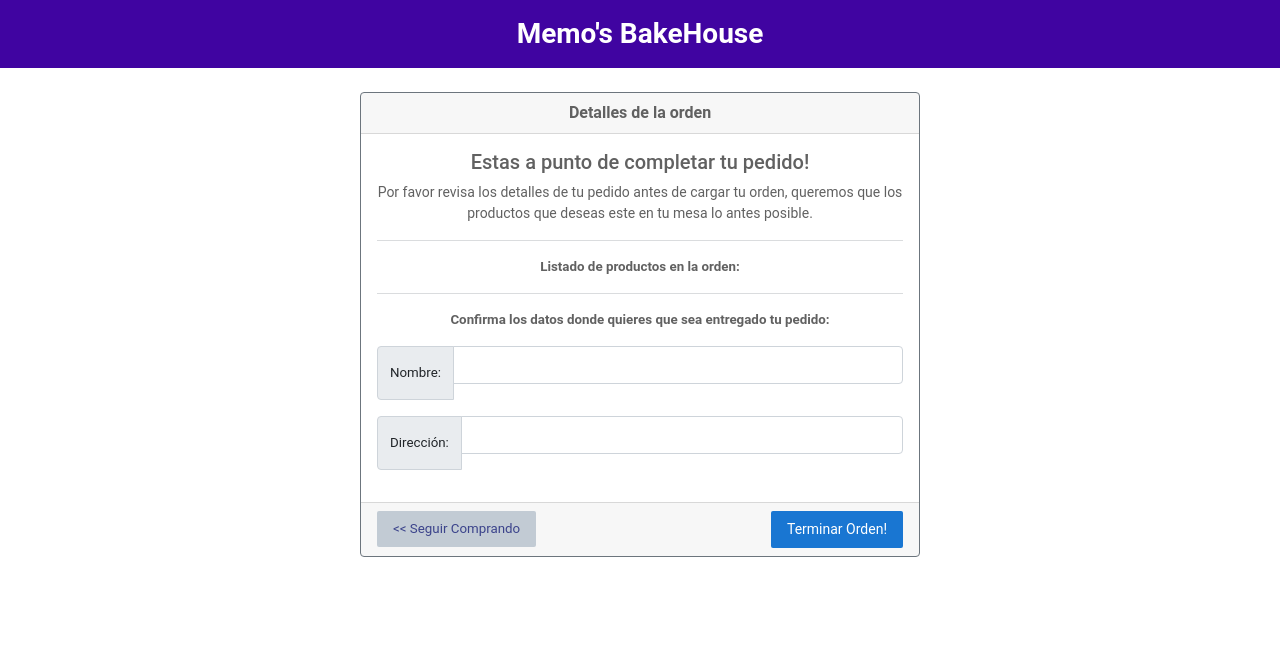
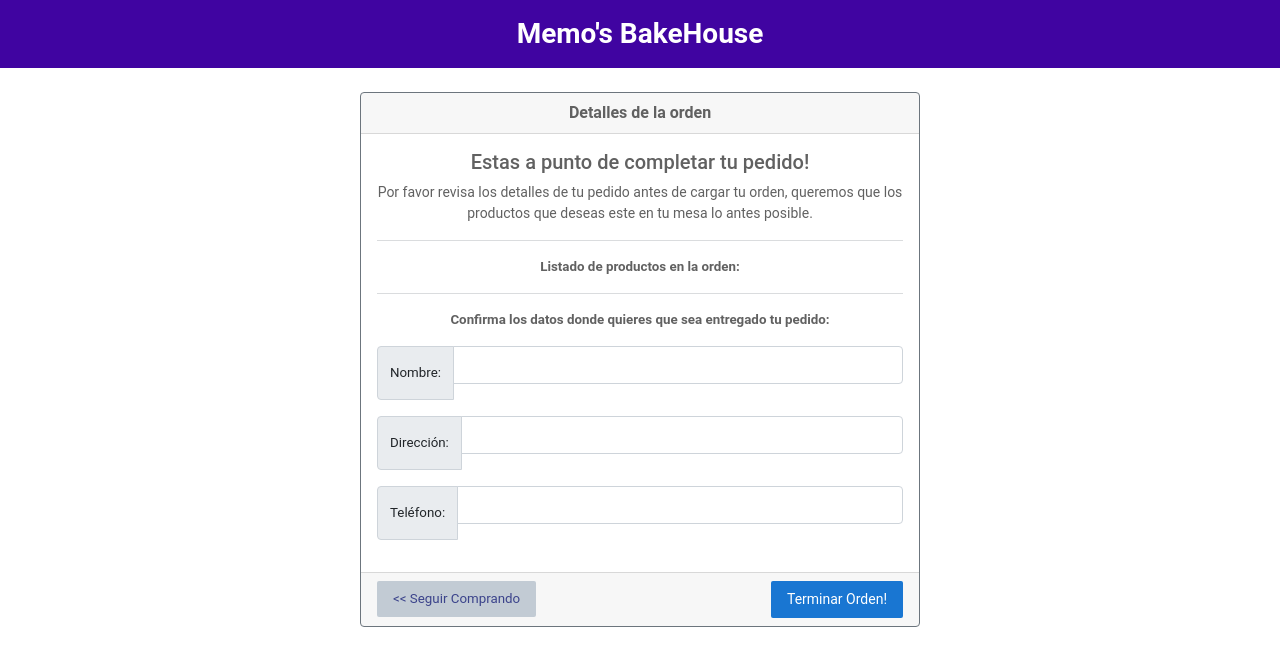
Before and after one commit to guilgart/angular-d8aucr-2z5rld, an Angular app: page /cart in a window 1280 px wide. Shown: the top 666 px of the page. Built offline with nearby package versions, Linux system fonts and the light colour scheme.

Commit message:
2 files modified

```diff
--- a/src/app/cart/cart.component.html
+++ b/src/app/cart/cart.component.html
@@ -42,9 +42,9 @@
                   >Nombre:</span
                 >
                 <input
-                  id="name"
+                  id="nombre"
                   type="text"
-                  formControlName="name"
+                  formControlName="nombre"
                   class="form-control"
                 />
               </div>
@@ -59,13 +59,29 @@
                 >Direcci&oacute;n:</span
               >
               <input
-                id="address"
+                id="direccion"
                 type="text"
-                formControlName="address"
+                formControlName="direccion"
                 class="form-control"
               />
             </div>
           </div>
+          <div>
+          <div class="input-group mb-3">
+            <span
+              class="input-group-text"
+              id="basic-addon1"
+              style="font-size:10pt;"
+              >Tel&eacute;fono:</span
+            >
+            <input
+              id="telefono"
+              type="text"
+              formControlName="telefono"
+              class="form-control"
+            />
+          </div>
+        </div>
         </div>
       </div>
       <div class="card-footer">
--- a/src/app/cart/cart.component.ts
+++ b/src/app/cart/cart.component.ts
@@ -12,8 +12,9 @@ export class CartComponent implements OnInit {
   items = this.cartService.getItems();
 
   checkoutForm = this.formBuilder.group({
-    name: '',
-    address: ''
+    nombre: '',
+    direccion: '',
+    telefono: ''
   });
 
   constructor(private cartService: CartService, private formBuilder: FormBuilder) { }
```
